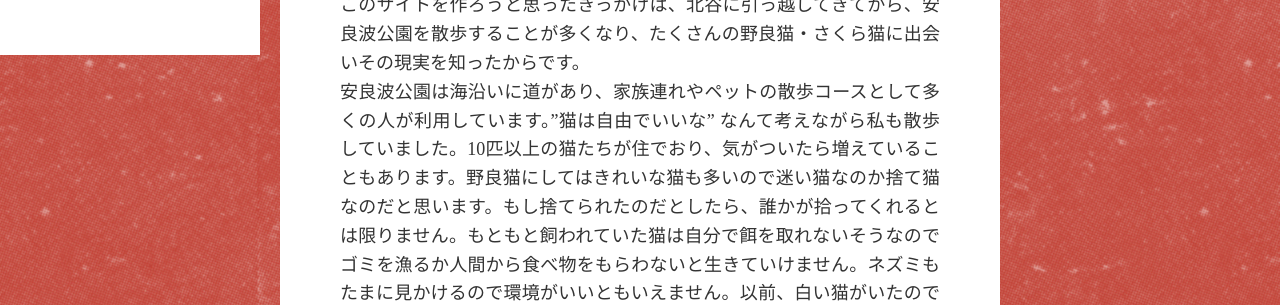
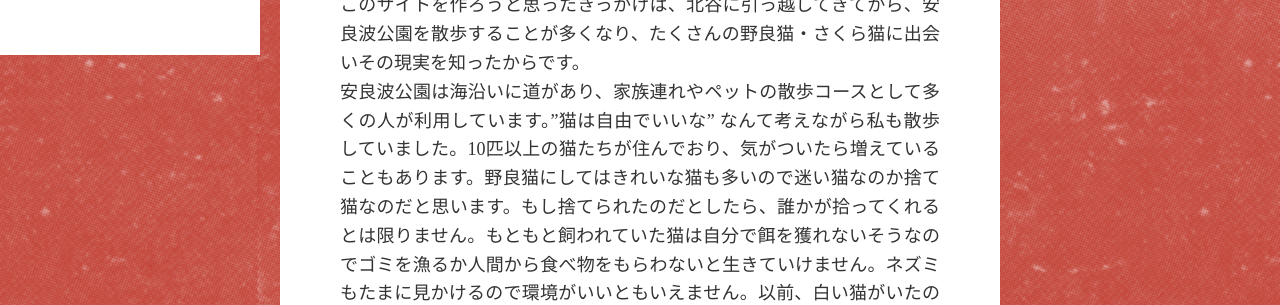
Before and after one commit to haruna-ikeda/portfolio3, a plain HTML site: page concept.html in a window 1280 px wide. Shown: the part 495-800 px from the top of the page. Drawn offline with nearby package versions, Linux system fonts and the light colour scheme.

Commit message:
concept.html 修正

```diff
--- a/concept.html
+++ b/concept.html
@@ -70,7 +70,7 @@
                             このCATCAFEは実在しませんが、野良猫・さくら猫は実際に北谷町の安良波公園に地域猫として実在します。<br>
                             このサイトを作ろうと思ったきっかけは、北谷に引っ越してきてから、安良波公園を散歩することが多くなり、たくさんの野良猫・さくら猫に出会いその現実を知ったからです。<br>
                             安良波公園は海沿いに道があり、家族連れやペットの散歩コースとして多くの人が利用しています。”猫は自由でいいな”
-                            なんて考えながら私も散歩していました。10匹以上の猫たちが住でおり、気がついたら増えていることもあります。野良猫にしてはきれいな猫も多いので迷い猫なのか捨て猫なのだと思います。もし捨てられたのだとしたら、誰かが拾ってくれるとは限りません。もともと飼われていた猫は自分で餌を取れないそうなのでゴミを漁るか人間から食べ物をもらわないと生きていけません。ネズミもたまに見かけるので環境がいいともいえません。以前、白い猫がいたのですが病気になってしまったのか、どんどん痩せていき、次の日から見ることはありませんでした。<br>
+                            なんて考えながら私も散歩していました。10匹以上の猫たちが住んでおり、気がついたら増えていることもあります。野良猫にしてはきれいな猫も多いので迷い猫なのか捨て猫なのだと思います。もし捨てられたのだとしたら、誰かが拾ってくれるとは限りません。もともと飼われていた猫は自分で餌を獲れないそうなのでゴミを漁るか人間から食べ物をもらわないと生きていけません。ネズミもたまに見かけるので環境がいいともいえません。以前、白い猫がいたのですが病気になってしまったのか、どんどん痩せていき、次の日から見ることはありませんでした。<br>
                             この現実を知り私は、”動物を捨てないでほしい”ということ、猫を飼おうかなと考えている方は”野良猫・さくら猫・譲渡会”なども検討してみてほしいということを伝えたいです。<br>
                             長くなりましたが最後まで読んでいただきありがとうございます。</p>
                     </div>
```
Also changed, not shown: 1 other file.
